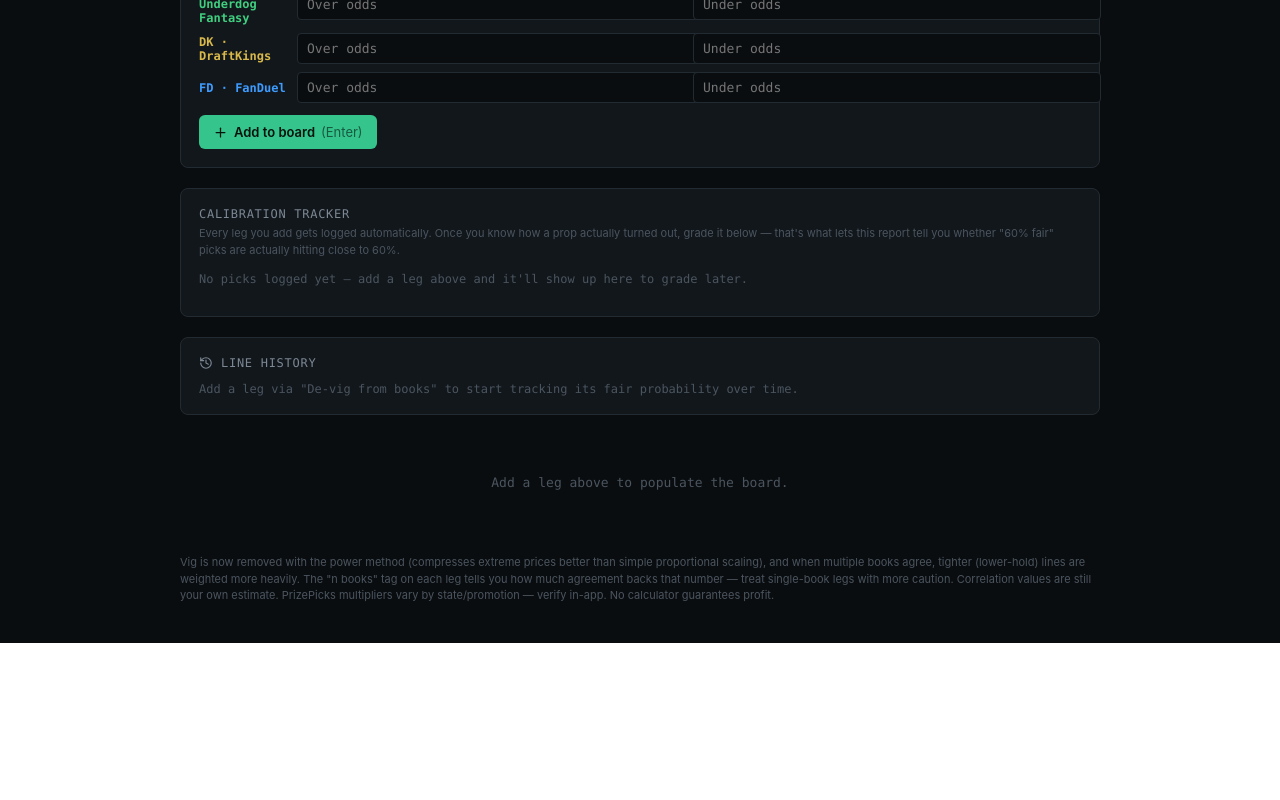
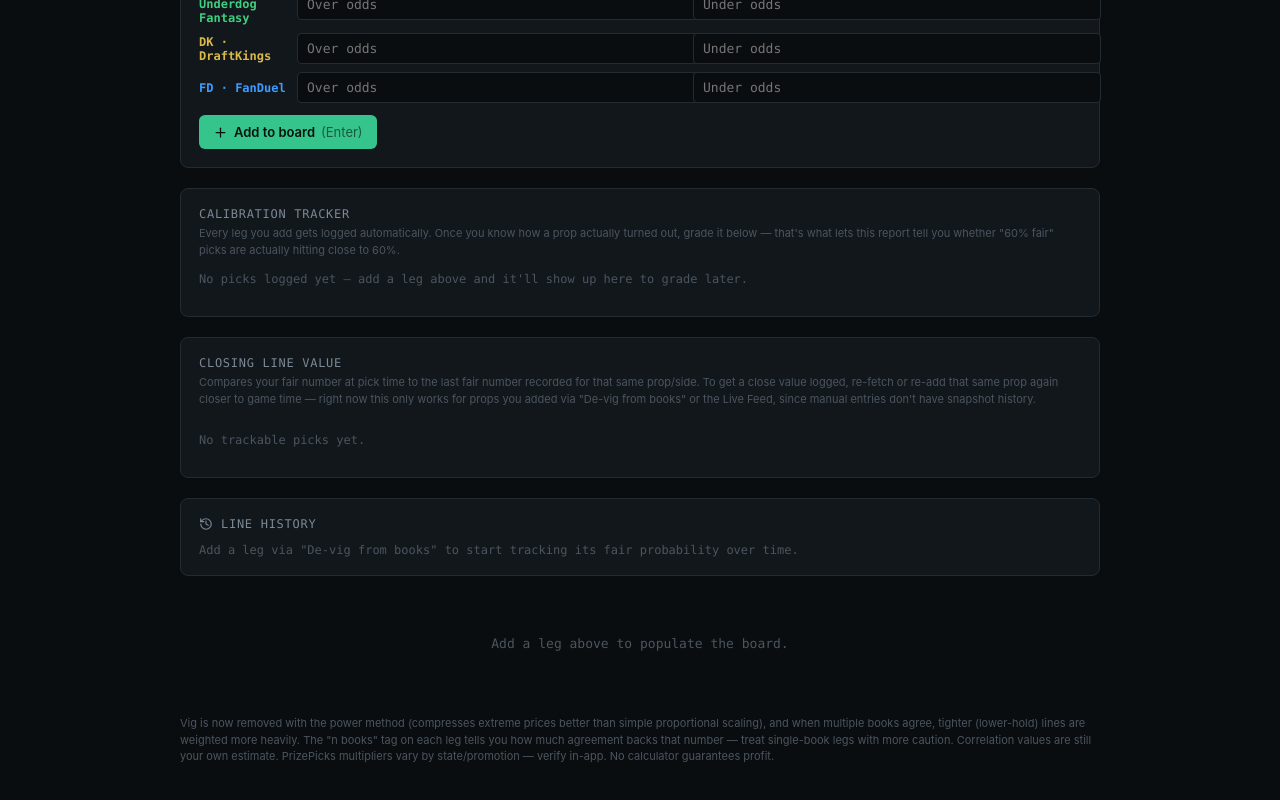
Before and after one commit to ronalddays123-blip/Edge-board-proxy, a React (Vite) app: page / in a window 1280 px wide. Shown: the part 898-1698 px from the top of the page. Before the commit the page ends 1541 px from the top, so only its background shows below. Built offline with nearby package versions, Linux system fonts and the light colour scheme.

Commit message:
Update EdgeBoard.jsx

```diff
--- a/src/EdgeBoard.jsx
+++ b/src/EdgeBoard.jsx
@@ -844,6 +844,105 @@ const CalibrationPanel = memo(function CalibrationPanel({ predictions, onGrade }
   );
 });
 
+// Closing Line Value: compares the fair probability at the moment you made
+// a pick against the fair probability the last time that same prop/side was
+// fetched (ideally right before the game). Positive CLV — the market moving
+// toward your side after you picked it — is a lower-variance signal of real
+// edge than win/loss alone, since win/loss is noisy even for a genuinely
+// good process over a small sample.
+const CLVPanel = memo(function CLVPanel({ predictions }) {
+  const [snapshotCache, setSnapshotCache] = useState({});
+  const [loading, setLoading] = useState(false);
+
+  const uniqueKeys = useMemo(
+    () => [...new Set(predictions.filter((p) => p.propKey).map((p) => p.propKey))],
+    [predictions]
+  );
+
+  useEffect(() => {
+    (async () => {
+      const missing = uniqueKeys.filter((k) => !(k in snapshotCache));
+      if (missing.length === 0) return;
+      setLoading(true);
+      const updates = {};
+      for (const key of missing) {
+        try {
+          const res = await storage.get(`line-history:${key}`);
+          updates[key] = res ? JSON.parse(res.value) : [];
+        } catch (e) {
+          updates[key] = [];
+        }
+      }
+      setSnapshotCache((prev) => ({ ...prev, ...updates }));
+      setLoading(false);
+    })();
+  }, [uniqueKeys]);
+
+  const rows = useMemo(() => {
+    return predictions
+      .filter((p) => p.propKey)
+      .map((p) => {
+        const snaps = (snapshotCache[p.propKey] || [])
+          .filter((s) => s.side === p.side)
+          .sort((a, b) => a.timestamp - b.timestamp);
+        if (snaps.length < 2) return { ...p, clv: null, closeProb: null };
+        const open = snaps[0].fairProb;
+        const close = snaps[snaps.length - 1].fairProb;
+        return { ...p, clv: (close - open) * 100, closeProb: close };
+      })
+      .sort((a, b) => b.timestamp - a.timestamp);
+  }, [predictions, snapshotCache]);
+
+  const withClv = rows.filter((r) => r.clv !== null);
+  const avgClv = withClv.length ? withClv.reduce((s, r) => s + r.clv, 0) / withClv.length : null;
+  const beatClose = withClv.filter((r) => r.clv > 0).length;
+
+  return (
+    <div style={{ background: COLORS.panel, border: `1px solid ${COLORS.line}`, borderRadius: 8, padding: 18, marginBottom: 20 }}>
+      <div style={{ fontFamily: mono, fontSize: 12, color: COLORS.muted, letterSpacing: "0.06em", marginBottom: 4 }}>CLOSING LINE VALUE</div>
+      <p style={{ color: COLORS.faint, fontSize: 11, margin: "0 0 14px", lineHeight: 1.5 }}>
+        Compares your fair number at pick time to the last fair number recorded for that same prop/side. To get a
+        close value logged, re-fetch or re-add that same prop again closer to game time — right now this only works
+        for props you added via "De-vig from books" or the Live Feed, since manual entries don't have snapshot history.
+      </p>
+
+      {avgClv !== null && (
+        <div style={{ display: "grid", gridTemplateColumns: "repeat(2,1fr)", gap: 10, marginBottom: 16 }}>
+          <div style={{ background: COLORS.bg, border: `1px solid ${COLORS.line}`, borderRadius: 6, padding: 12 }}>
+            <div style={{ fontSize: 10, color: COLORS.faint, fontFamily: mono }}>AVG CLV ({withClv.length} picks)</div>
+            <div style={{ fontSize: 20, fontFamily: mono, marginTop: 4, color: avgClv > 0 ? COLORS.green : COLORS.red }}>
+              {avgClv >= 0 ? "+" : ""}{avgClv.toFixed(1)}pt
+            </div>
+          </div>
+          <div style={{ background: COLORS.bg, border: `1px solid ${COLORS.line}`, borderRadius: 6, padding: 12 }}>
+            <div style={{ fontSize: 10, color: COLORS.faint, fontFamily: mono }}>BEAT THE CLOSE</div>
+            <div style={{ fontSize: 20, fontFamily: mono, marginTop: 4, color: COLORS.text }}>
+              {beatClose}/{withClv.length} ({((beatClose / withClv.length) * 100).toFixed(0)}%)
+            </div>
+          </div>
+        </div>
+      )}
+
+      {loading && <p style={{ color: COLORS.faint, fontSize: 12, fontFamily: mono }}>Loading snapshot history…</p>}
+
+      <div style={{ display: "flex", flexDirection: "column", gap: 6, maxHeight: 280, overflowY: "auto" }}>
+        {rows.map((r) => (
+          <div key={r.id} style={{ display: "flex", justifyContent: "space-between", alignItems: "center", background: COLORS.bg, border: `1px solid ${COLORS.line}`, borderRadius: 6, padding: "7px 10px" }}>
+            <div style={{ minWidth: 0 }}>
+              <div style={{ color: COLORS.text, fontSize: 12, fontWeight: 600 }}>{r.player} {r.side} {r.line} {r.stat}</div>
+              <div style={{ color: COLORS.faint, fontSize: 10, fontFamily: mono }}>pick: {pct(r.fairProb)}{r.closeProb !== null ? ` · close: ${pct(r.closeProb)}` : ""}</div>
+            </div>
+            <div style={{ fontFamily: mono, fontSize: 13, fontWeight: 700, flexShrink: 0, marginLeft: 8, color: r.clv === null ? COLORS.faint : r.clv > 0 ? COLORS.green : COLORS.red }}>
+              {r.clv === null ? "no close yet" : `${r.clv >= 0 ? "+" : ""}${r.clv.toFixed(1)}pt`}
+            </div>
+          </div>
+        ))}
+        {rows.length === 0 && <p style={{ color: COLORS.faint, fontSize: 12, fontFamily: mono }}>No trackable picks yet.</p>}
+      </div>
+    </div>
+  );
+});
+
 export default function EdgeBoard() {
   const [legs, setLegs] = useState([]);
   const [entryType, setEntryType] = useState("power");
@@ -885,6 +984,7 @@ export default function EdgeBoard() {
       const next = [...prev, {
         id: leg.id, player: leg.name, stat: leg.stat, line: leg.line, side: leg.side,
         matchup: leg.matchup, fairProb: leg.fairProb, timestamp: Date.now(), result: null,
+        propKey: slugify(`${leg.name}-${leg.stat}`),
       }];
       storage.set("predictions-log", JSON.stringify(next)).catch(() => {});
       return next;
@@ -1092,6 +1192,8 @@ export default function EdgeBoard() {
 
         <CalibrationPanel predictions={predictions} onGrade={gradePrediction} />
 
+        <CLVPanel predictions={predictions} />
+
         <div style={{ background: COLORS.panel, border: `1px solid ${COLORS.line}`, borderRadius: 8, padding: 18, marginBottom: 20 }}>
           <div style={{ display: "flex", alignItems: "center", gap: 8, fontFamily: mono, fontSize: 12, color: COLORS.muted, letterSpacing: "0.06em", marginBottom: 12 }}>
             <History size={14} /> LINE HISTORY
```
